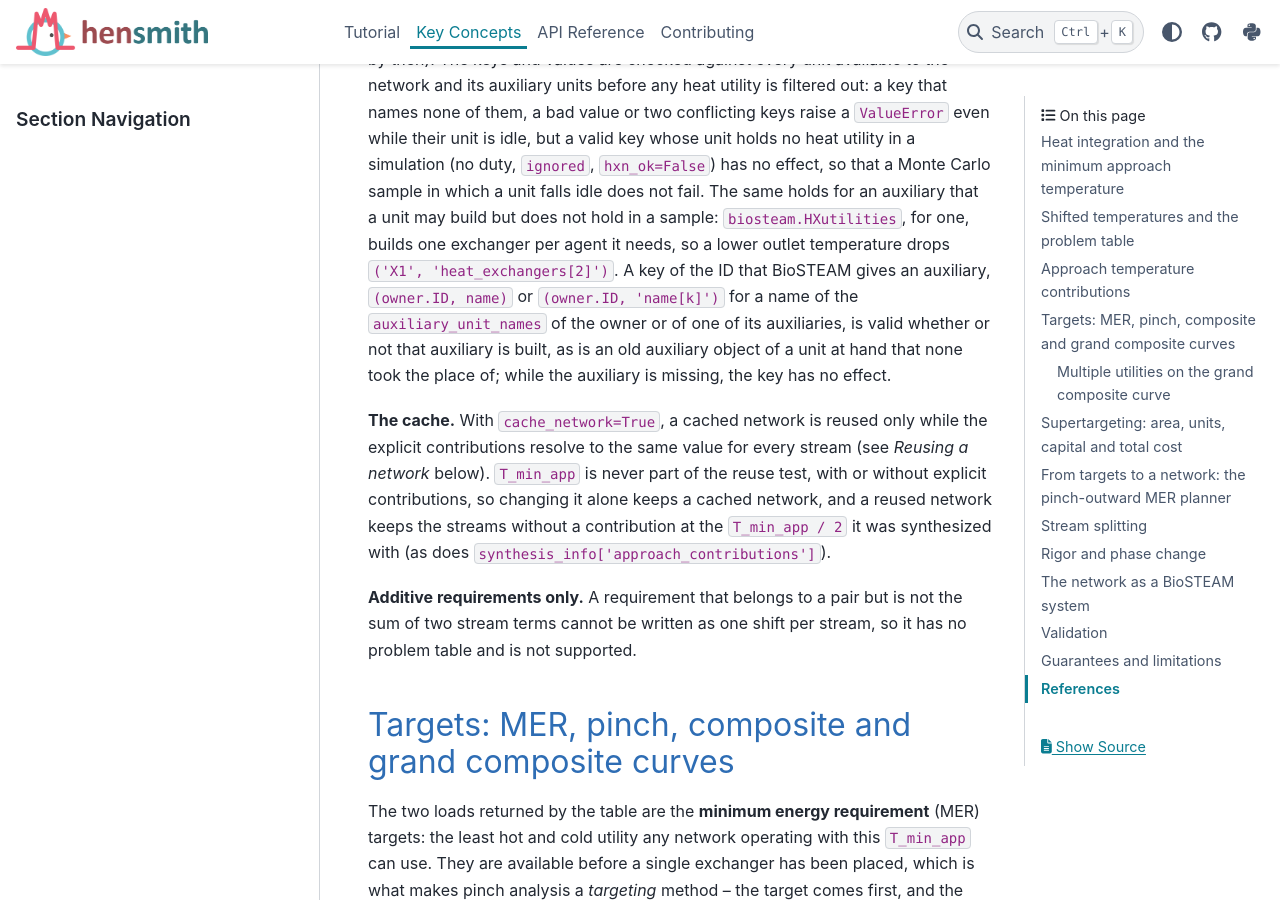
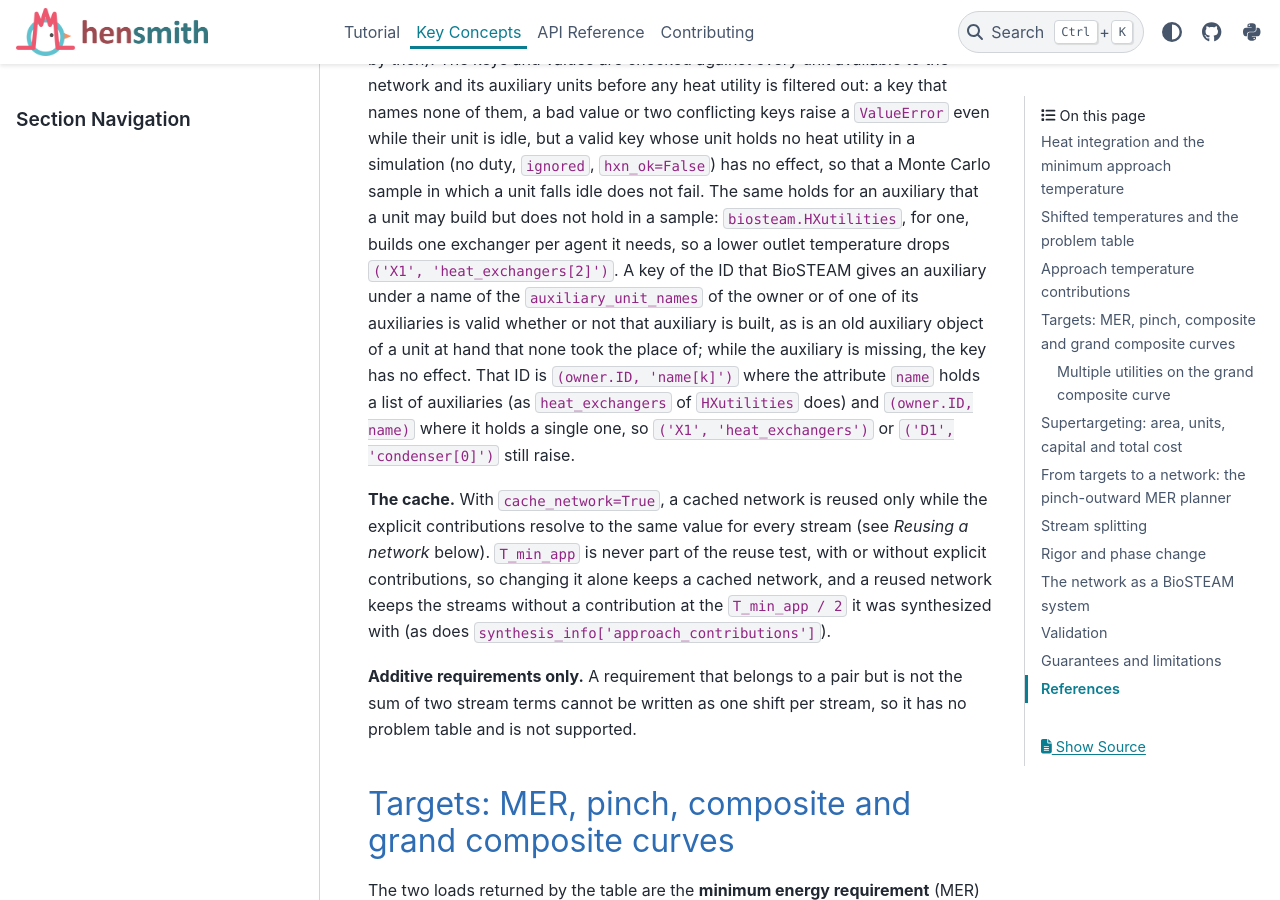
Before and after one commit to BioSTEAMDevelopmentGroup/hensmith, a Sphinx documentation site: the page built from docs/source/concepts.rst, in a window 1280 px wide and 900 px high, scrolled down 6535 px. Built offline with Sphinx 7.4.7 and the PyData theme 0.15.4, drawn with Linux system fonts in a browser that asks for light colours; the version number is read from the project's files by our own code.

Commit message:
address review 4 (f1-facility): accept only biosteam's own auxiliary ids as keys of unbuilt auxiliaries
F1F4-1 (fixed): _names_unbuilt_auxiliary accepted both 'name' and
'name[k]' for every name of auxiliary_unit_names, so ('X1',
'heat_exchangers'), ('D1', 'condenser[0]'), ('F1', 'heat_exchanger[3]'),
('D1', 'reboiler[7]') and ('D1', 'pump[0]') were silently valid no-ops
(as approach_contributions keys and as PinchTargets h keys, which share
_unknown_keys). It now follows biosteam's naming rule (Unit.auxiliary):
'name[k]' only while the unit's attribute `name` holds a list, the bare
'name' only while it does not, and either while it holds nothing (None
or missing). Class Notes, concepts.rst and the helper docstring state
which form applies to which attribute. Tests: ('X1', 'heat_exchangers')
moved from the accepted keys to the raising keys (contributions and h),
and indexed IDs of the quickstart column's and flash's single
auxiliaries now must raise.

F1F4-4 (nit, applied): test_contribution_keys_with_the_units_option no
longer presents a one-shot iterator as a supported units option (it is
exhausted on a second simulation, as at 5ef9a35); the case and its
comment are dropped.

Tests: tests/test_hxn_contributions.py + tests/test_targeting.py 101
passed; doctests of hxn_synthesis.py, _heat_exchanger_network.py and
targeting.py 11 passed; oracle sha256 dcd15864a700a58d4edb6273f8ebaee729f7a821ba166e5de7ce5764aa1691bf
(unchanged); sphinx -W (offline) clean.

Co-Authored-By: Claude Opus 5.5 <noreply@anthropic.com>
Claude-Session: https://claude.ai/code/session_01HJhJoUiNNefNdnCJQEZ3q9

```diff
--- a/docs/source/concepts.rst
+++ b/docs/source/concepts.rst
@@ -301,11 +301,14 @@ which a unit falls idle does not fail. The same holds for an auxiliary that a
 unit may build but does not hold in a sample: ``biosteam.HXutilities``, for
 one, builds one exchanger per agent it needs, so a lower outlet temperature
 drops ``('X1', 'heat_exchangers[2]')``. A key of the ID that BioSTEAM gives an
-auxiliary, ``(owner.ID, name)`` or ``(owner.ID, 'name[k]')`` for a name of the
-``auxiliary_unit_names`` of the owner or of one of its auxiliaries, is valid
-whether or not that auxiliary is built, as is an old auxiliary object of a unit
-at hand that none took the place of; while the auxiliary is missing, the key
-has no effect.
+auxiliary under a name of the ``auxiliary_unit_names`` of the owner or of one
+of its auxiliaries is valid whether or not that auxiliary is built, as is an
+old auxiliary object of a unit at hand that none took the place of; while the
+auxiliary is missing, the key has no effect. That ID is ``(owner.ID,
+'name[k]')`` where the attribute ``name`` holds a list of auxiliaries (as
+``heat_exchangers`` of ``HXutilities`` does) and ``(owner.ID, name)`` where it
+holds a single one, so ``('X1', 'heat_exchangers')`` or ``('D1',
+'condenser[0]')`` still raise.
 
 **The cache.** With ``cache_network=True``, a cached network is reused only
 while the explicit contributions resolve to the same value for every stream
```
Also changed, not shown: 3 other files.
